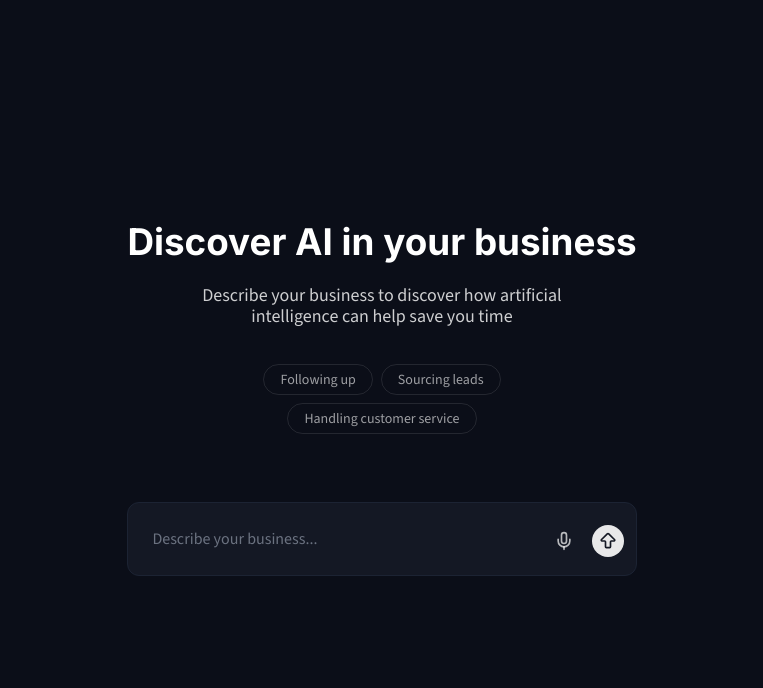
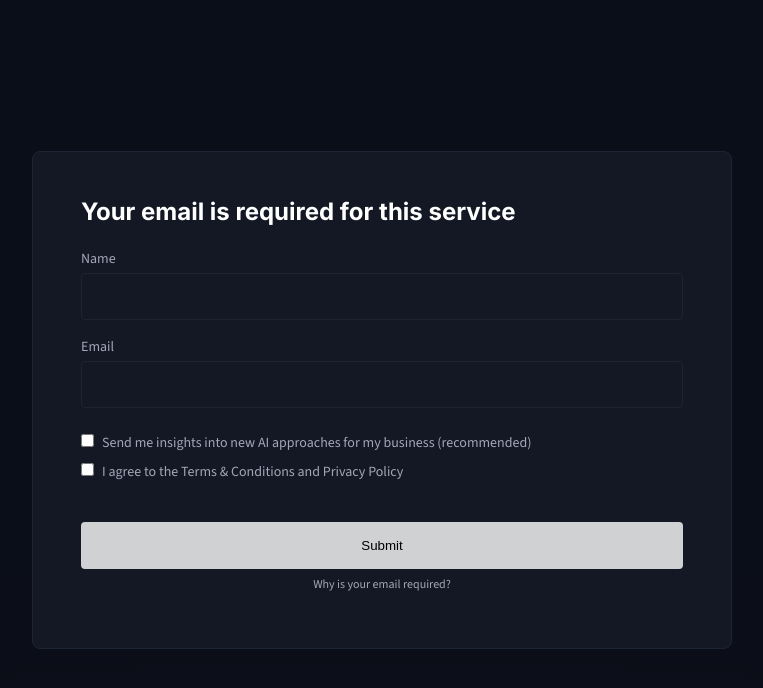
Before and after one commit to jake-harrisliston-dev/personal-ai-chatbot, a React app in the folder frontend/: page / in a window 1280 px wide. Shown: the top 688 px of the page, without its empty margins (258-1021 px from the left). Built offline with nearby package versions, Linux system fonts and the light colour scheme; the HTML template or start-up script is replaced by a standard one.

Commit message:
feat: modal UI created

```diff
--- a/frontend/src/App.css
+++ b/frontend/src/App.css
@@ -1,10 +1,10 @@
 /* Chat Page Container */
 .chat-page {
   height: 100vh;
+  width: 100vw;
   display: flex;
   flex-direction: column;
   justify-content: space-between;
-  padding: var(--spacing-xl) 0;
   position: relative;
 }
 
@@ -19,3 +19,20 @@
   padding: 0 var(--spacing-xl);
   height: 100%;
 }
+
+.gradient-overlay {
+  position: absolute;
+  bottom: 0;
+  left: 0;
+  width: 100%;
+  height: 40%; /* Slightly taller to accommodate curve */
+  background: radial-gradient(
+    ellipse 150% 100% at 50% 100%,
+    rgba(var(--text-color-rgb), 0.03) 0%,
+    rgba(var(--text-color-rgb), 0.01) 40%,
+    rgba(var(--text-color-rgb), 0.003) 70%,
+    transparent 100%
+  );
+  pointer-events: none;
+  z-index: 1;
+}
--- a/frontend/src/App.jsx
+++ b/frontend/src/App.jsx
@@ -3,6 +3,7 @@ import './App.css'
 import Icon from './components/Icon/Icon'
 
 import LandingTitle from './components/LandingTitle/LandingTitle'
+import Modal from './components/Modal/Modal'
 
 function App() {
   const handleSendMessage = (message) => {
@@ -14,7 +15,9 @@ function App() {
     <div className="chat-page">
       <div className="container">
         <LandingTitle />
+        <div className='gradient-overlay'></div>
       </div>
+      <Modal />
     </div>
   )
 }
--- a/frontend/src/components/ChatCard/chat-card.css
+++ b/frontend/src/components/ChatCard/chat-card.css
@@ -2,6 +2,7 @@
     width: 100%;
     background-color: var(--card-color);
     border: 1px solid var(--border-color);
+
     border-radius: var(--border-radius-lg);
     padding: var(--spacing-md) var(--spacing-md);
     max-width: 650px;
--- a/frontend/src/components/LandingTitle/landing-title.css
+++ b/frontend/src/components/LandingTitle/landing-title.css
@@ -7,8 +7,9 @@
     justify-content: center;
     align-items: center;
     height: 100vh;
+    position: relative;
+    z-index: 3;
   }
-
 /* Header Section */
 .chat-header {
     text-align: center;
--- /dev/null
+++ b/frontend/src/components/Modal/Modal.jsx
@@ -0,0 +1,86 @@
+import React from "react";
+import "./modal.css"
+
+export default function Modal({}) {
+
+
+
+    return(
+        <div className="modal-wrap">
+            <div className="modal">
+
+                <p className="form-title">Your email is required for this service</p>
+
+                <form /*onSubmit={handleSubmit}*/>
+                    {/*{error && (
+                    <div className="error-message">
+                        {error}
+                    </div>
+                    )}*/}
+
+                    <div className="input-field">
+                        <label>Name</label>
+                        <input
+                            type="text"
+                            name="name"
+                            /* value={formData.name} */
+                        />
+                    </div>
+
+                    <div className="input-field">
+                        <label>Email</label>
+                        <input
+                            type="text"
+                            name="email"
+                            /* value={formData.email} */
+                            required
+                        />
+                    </div>
+
+                    <div className="checbkox-wrap-parent">
+
+                        <div className="checkbox-wrap">
+                            <label>
+                                <input
+                                    className="checkbox"
+                                    type="checkbox"
+                                    name="marketing"
+                                    /* value={formData.marketing} */
+                                />
+                                Send me insights into new AI approaches for my business (recommended)
+                            </label>
+                        </div>
+
+                        <div className="checkbox-wrap">
+                            <label>
+                                <input
+                                    className="checkbox"
+                                    type="checkbox"
+                                    name="terms"
+                                    /* value={formData.marketing} */
+                                    required
+                                />
+                                I agree to the Terms & Conditions and Privacy Policy
+                            </label>
+                        </div>
+                    </div>
+
+                    <button className="modal-submit-btn">
+                        Submit
+                        {/* type="submit"
+                        disabled={isLoading}
+                        className="btn btn-secondary"
+                        >
+                        {isLoading ? 'Submitting...' : 'Submit'} */}
+                    </button>
+
+                    <div className="button-sub-text-wrap">
+                        <p>Why is your email required?</p>
+                    </div>
+
+                </form>
+            </div>
+
+        </div>
+    )
+}
--- /dev/null
+++ b/frontend/src/components/Modal/modal.css
@@ -0,0 +1,72 @@
+.modal-wrap {
+    position: absolute;
+    width: 100%;
+    height: 100%;
+    background-color: rgb(var(--background-color-rgb), 0.6);
+    display: flex;
+    flex-direction: column;
+    align-items: center;
+    justify-content: center;
+    z-index: 1000;
+}
+
+.modal {
+    width: 700px;
+    padding: var(--spacing-xxxl) var(--spacing-xxxl);
+    background-color: var(--card-color);
+    border-radius: var(--border-radius-md);
+    border: 1px solid var(--border-color);
+}
+
+.form-title {
+    font-family: 'Inter', sans-serif;
+  font-size: var(--font-size-xxl);
+  line-height: var(--line-height-tight);
+  color: var(--text-color);
+  font-weight: var(--font-weight-bold);
+  margin-bottom: var(--spacing-xl);
+}
+
+.checbkox-wrap-parent {
+    margin: var(--spacing-xl) 0;
+}
+
+.checkbox-wrap {
+    font-size: var(--font-size-sm);
+    margin: var(--spacing-sm) 0;
+    color: var(--text-secondary);
+    display: flex;
+    align-items: center;
+
+}
+
+.checkbox {
+    margin-right: var(--spacing-sm)
+}
+
+.modal-submit-btn {
+    width: 100%;
+    padding: var(--spacing-lg) 0;
+    margin-top: var(--spacing-lg);
+    background-color: rgb(var(--text-color-rgb), 0.8);
+    cursor: pointer;
+    transition: background-color 0.1s ease-in;
+    border: none;
+    border-radius: var(--border-radius-sm);
+}
+
+.modal-submit-btn:hover {
+    background-color: rgb(var(--text-color-rgb), 1);
+}
+
+.button-sub-text-wrap {
+    width: 100%;
+    display: flex;
+    align-items: center;
+    justify-content: center;
+    text-align: center;
+    font-size: var(--font-size-xs);
+    margin: var(--spacing-sm) 0;
+    color: rgb(var(--text-color-rgb), 0.7);
+    cursor: pointer;
+}
--- a/frontend/src/index.css
+++ b/frontend/src/index.css
@@ -6,6 +6,7 @@
 :root {
   /* Colors from Webflow */
   --background-color: #0b0e18;
+  --background-color-rgb: 11,14,24;
   --background-is-active: #12151f;
   --background-is-hover: #0d1019;
   --text-color: #ffffff;
@@ -123,7 +124,7 @@ a {
 .input-field textarea {
   padding: var(--spacing-md);
   border: 1px solid var(--border-color);
-  border-radius: var(--border-radius-md);
+  border-radius: var(--border-radius-sm);
   background-color: var(--card-color);
   color: var(--text-color);
   font-family: 'Source Sans 3', sans-serif;
```
